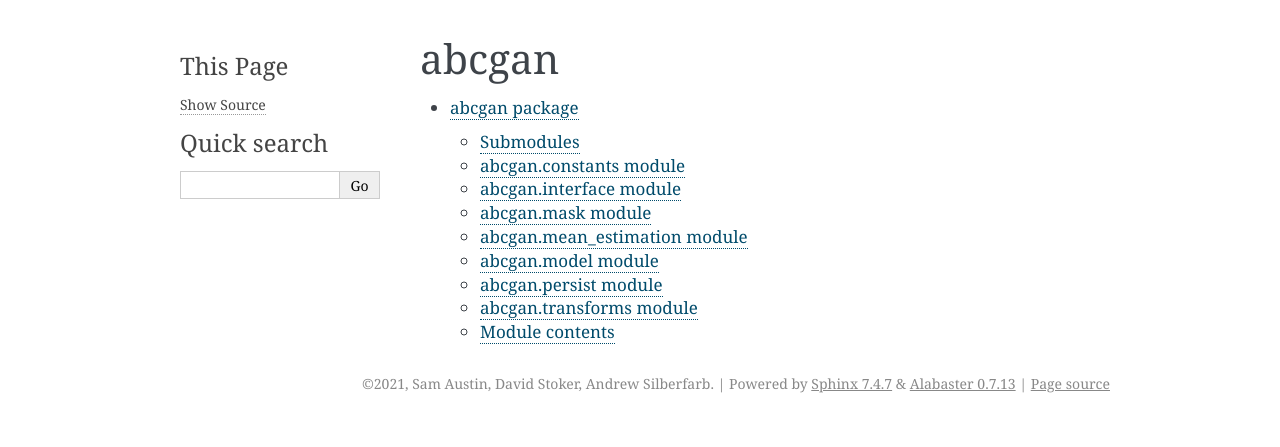
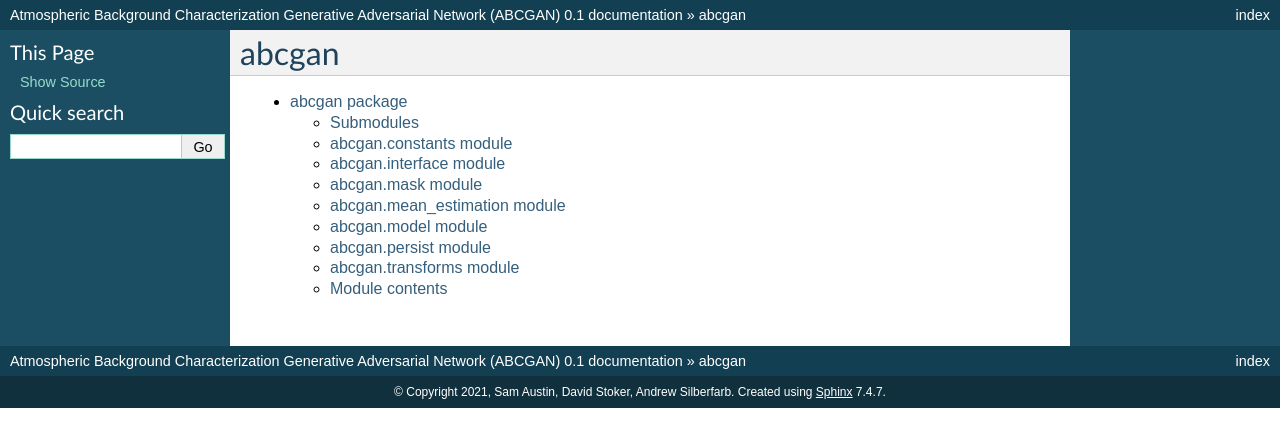
Before and after one commit to sri-geospace/atmosense-abcgan, a Sphinx documentation site: the page built from docs/source/modules.rst, in a window 1280 px wide. Shown: the top 447 px of the page. Built offline with Sphinx 7.4.7, drawn with Linux system fonts in a browser that asks for light colours.

Commit message:
minor grammar fix. changed some of the headings to be less redundant. only cosmetic stuff

```diff
--- a/docs/source/conf.py
+++ b/docs/source/conf.py
@@ -17,7 +17,7 @@
 
 # -- Project information -----------------------------------------------------
 
-project = 'atmosense-abcgan'
+project = 'Atmospheric Background Characterization Generative Adversarial Network (ABCGAN)'
 copyright = '2021, Sam Austin, David Stoker, Andrew Silberfarb'
 author = 'Sam Austin, David Stoker, Andrew Silberfarb'
 
@@ -30,7 +30,8 @@
 # Add any Sphinx extension module names here, as strings. They can be
 # extensions coming with Sphinx (named 'sphinx.ext.*') or your custom
 # ones.
-extensions = ['sphinx.ext.autodoc', 'sphinx.ext.coverage', 'sphinx.ext.napoleon']
+# extensions = ['sphinx.ext.autodoc', 'sphinx.ext.coverage', 'sphinx.ext.napoleon']
+extensions = ['sphinx.ext.napoleon']
 
 
 # Add any paths that contain templates here, relative to this directory.
@@ -47,7 +48,7 @@
 # The theme to use for HTML and HTML Help pages.  See the documentation for
 # a list of builtin themes.
 #
-html_theme = 'alabaster'
+html_theme = 'classic'
 
 # Add any paths that contain custom static files (such as style sheets) here,
 # relative to this directory. They are copied after the builtin static files,
--- a/docs/source/index.rst
+++ b/docs/source/index.rst
@@ -1,5 +1,5 @@
 
-atmosense-abcgan documentation
+abcgan
 ============================================
 
 
```
Also changed, not shown: README.md (+18 -1 lines).
